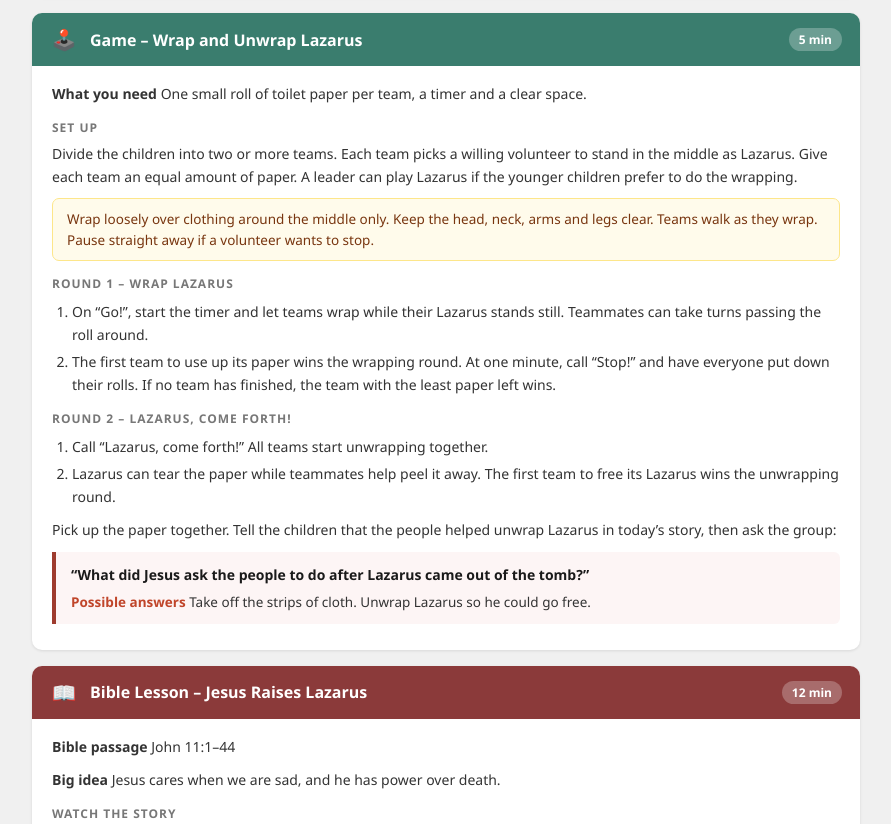
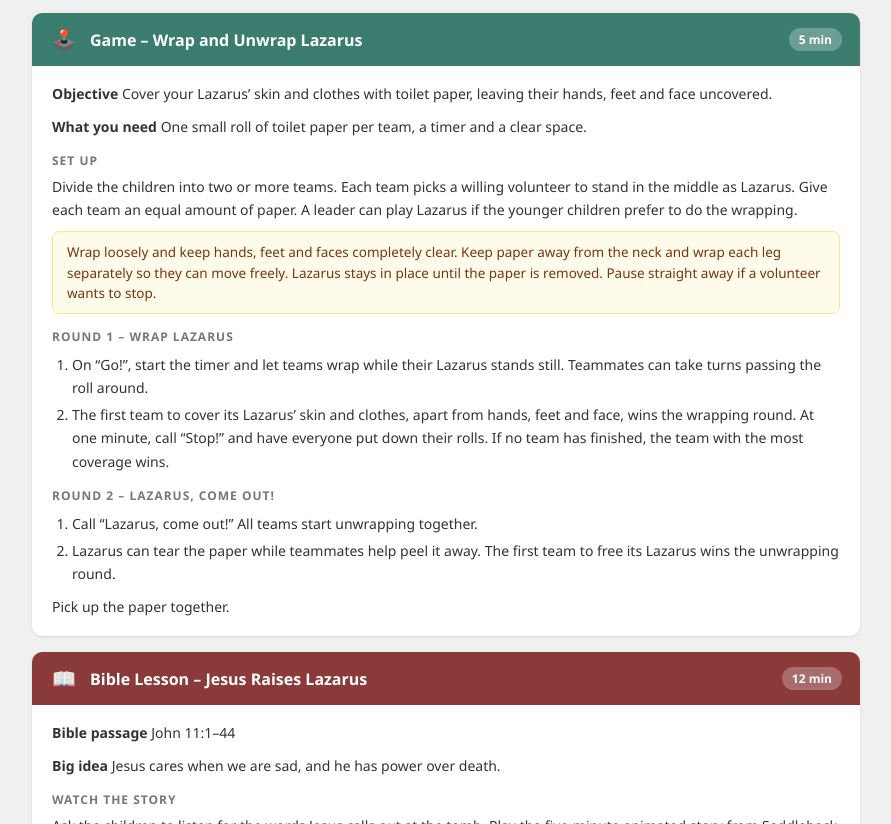
Before and after one commit to TheFieldsChurch/Kids-Church-Curriculum, a plain HTML site: page Miracles-of-Jesus/week-4.html in a window 1280 px wide. Shown: the part 562-1386 px from the top of the page, without its empty margins (194-1085 px from the left). Drawn offline with Linux system fonts and the light colour scheme.

Commit message:
Update Lazarus game objective and call

```diff
--- a/Miracles-of-Jesus/week-4.html
+++ b/Miracles-of-Jesus/week-4.html
@@ -78,25 +78,22 @@
         <span class="seg-time">5 min</span>
       </div>
       <div class="segment-body">
+        <p><strong>Objective</strong> Cover your Lazarus’ skin and clothes with toilet paper, leaving their hands, feet and face uncovered.</p>
         <p><strong>What you need</strong> One small roll of toilet paper per team, a timer and a clear space.</p>
         <h3>Set Up</h3>
         <p>Divide the children into two or more teams. Each team picks a willing volunteer to stand in the middle as Lazarus. Give each team an equal amount of paper. A leader can play Lazarus if the younger children prefer to do the wrapping.</p>
-        <div class="leader-note">Wrap loosely over clothing around the middle only. Keep the head, neck, arms and legs clear. Teams walk as they wrap. Pause straight away if a volunteer wants to stop.</div>
+        <div class="leader-note">Wrap loosely and keep hands, feet and faces completely clear. Keep paper away from the neck and wrap each leg separately so they can move freely. Lazarus stays in place until the paper is removed. Pause straight away if a volunteer wants to stop.</div>
         <h3>Round 1 – Wrap Lazarus</h3>
         <ol>
           <li>On “Go!”, start the timer and let teams wrap while their Lazarus stands still. Teammates can take turns passing the roll around.</li>
-          <li>The first team to use up its paper wins the wrapping round. At one minute, call “Stop!” and have everyone put down their rolls. If no team has finished, the team with the least paper left wins.</li>
+          <li>The first team to cover its Lazarus’ skin and clothes, apart from hands, feet and face, wins the wrapping round. At one minute, call “Stop!” and have everyone put down their rolls. If no team has finished, the team with the most coverage wins.</li>
         </ol>
-        <h3>Round 2 – Lazarus, Come Forth!</h3>
+        <h3>Round 2 – Lazarus, Come Out!</h3>
         <ol>
-          <li>Call “Lazarus, come forth!” All teams start unwrapping together.</li>
+          <li>Call “Lazarus, come out!” All teams start unwrapping together.</li>
           <li>Lazarus can tear the paper while teammates help peel it away. The first team to free its Lazarus wins the unwrapping round.</li>
         </ol>
-        <p>Pick up the paper together. Tell the children that the people helped unwrap Lazarus in today’s story, then ask the group:</p>
-        <div class="question-block">
-          <p class="q">“What did Jesus ask the people to do after Lazarus came out of the tomb?”</p>
-          <p class="a"><span class="label">Possible answers</span> Take off the strips of cloth. Unwrap Lazarus so he could go free.</p>
-        </div>
+        <p>Pick up the paper together.</p>
       </div>
     </section>
 
```
